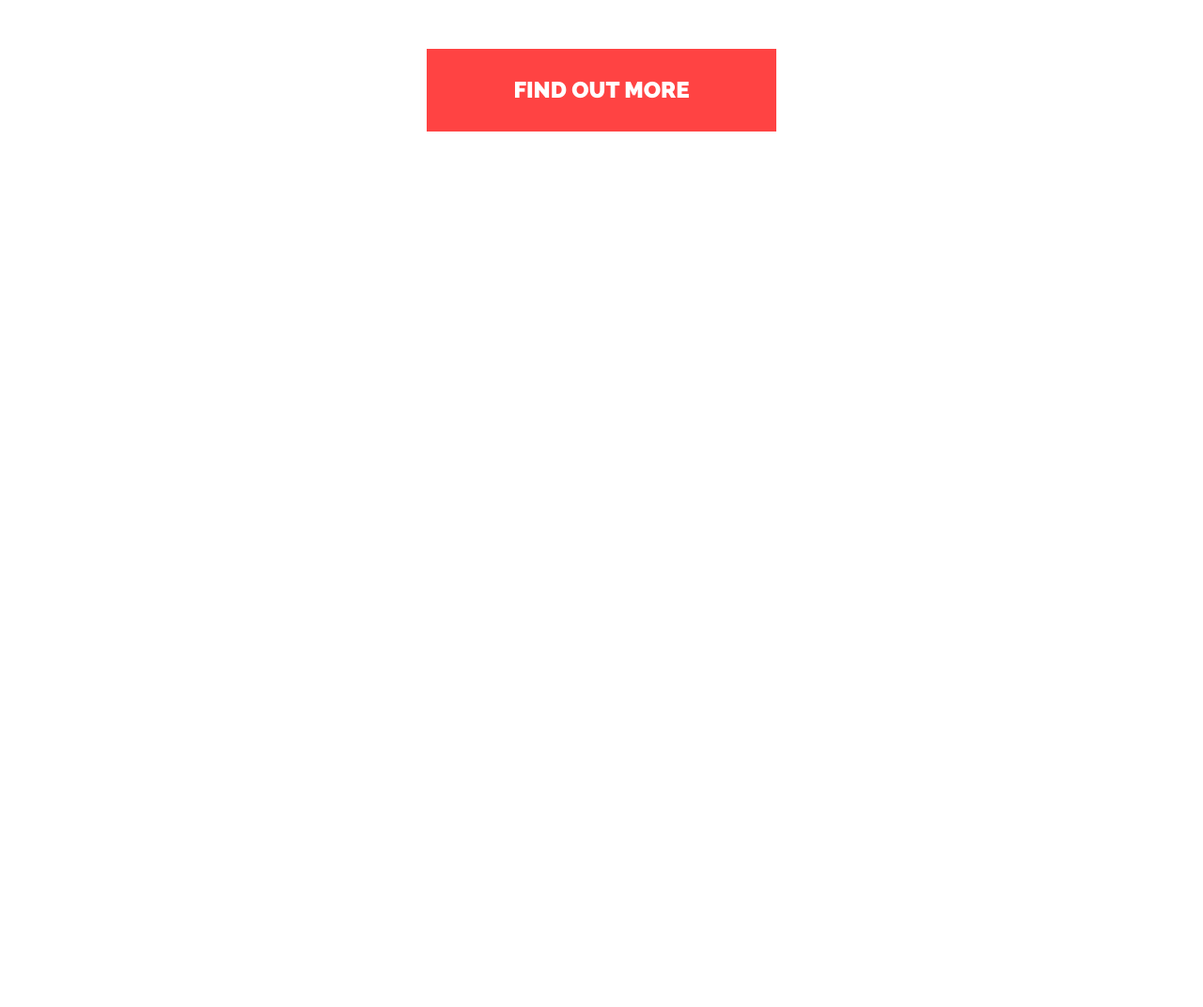
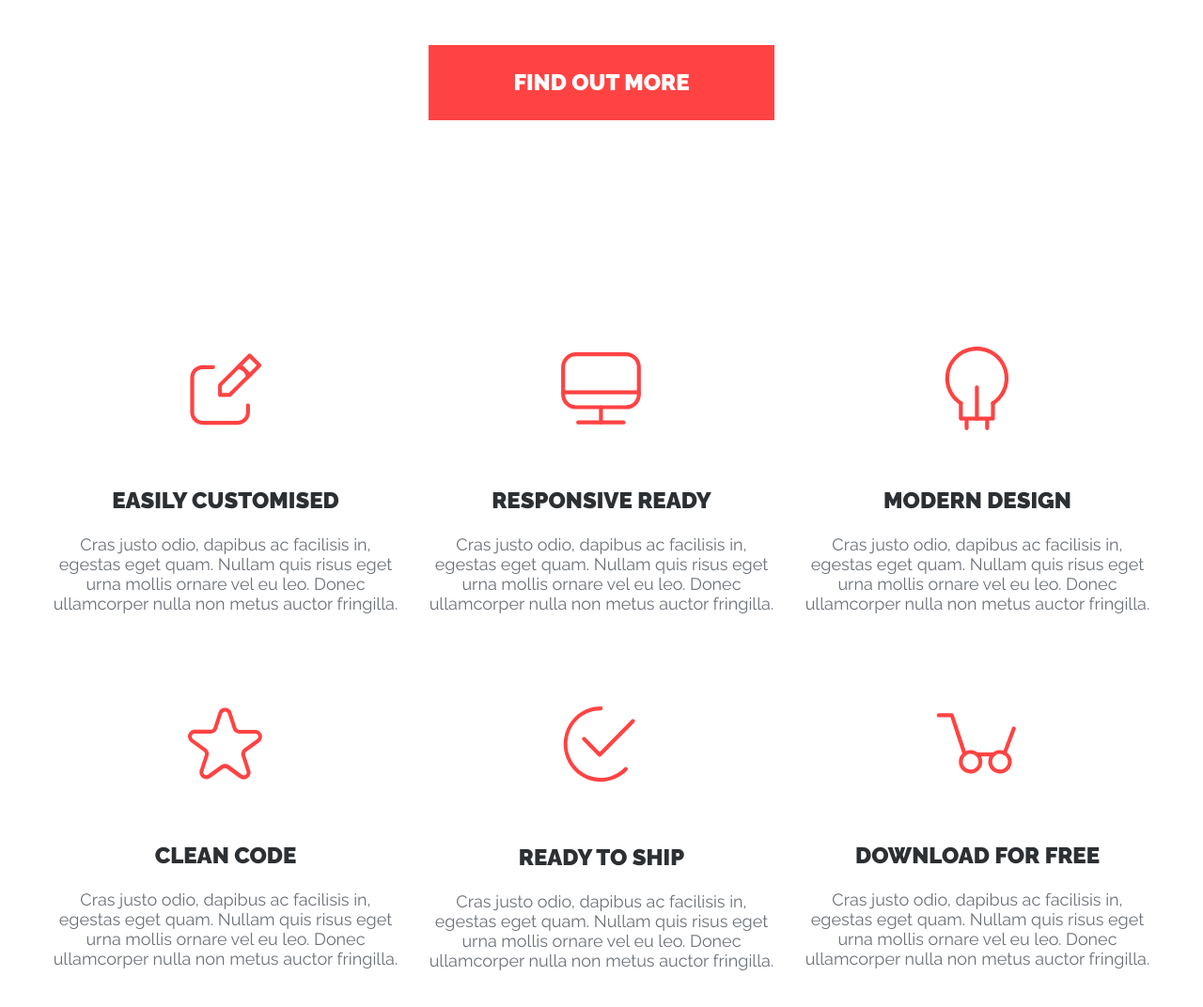
Before and after one commit to Alissse271/Project, a plain HTML site: page index.html in a window 1280 px wide. Shown: the part 500-1572 px from the top of the page at 94% size. Before the commit the page ends 800 px from the top, so only its background shows below. Drawn offline with Linux system fonts and the light colour scheme.

Commit message:
second block and corrections in first

```diff
--- a/index.html
+++ b/index.html
@@ -7,6 +7,7 @@
     <title>Document</title>
     <link href="https://fonts.googleapis.com/css2?family=Raleway:wght@400;700;900&display=swap" rel="stylesheet">
     <link rel="stylesheet" href="style.css">
+    <link rel="stylesheet" href="reset.css">
 </head>
 <body>
     <section class="first_section">
@@ -32,7 +33,67 @@
                 Lorem ipsum dolor sit amet, consectetur adipiscing elit. Praesent commodo cursus magna vel scelerisque nisl consectetur et.
             </div>
             <div class="section_first_button">
-                <a href="#">Find Out More</a>
+                <a class="first_button" href="#">Find Out More</a>
+            </div>
+        </div>
+    </section>
+    <section class="second_section">
+        <div class="container">
+            <div class="cards">
+                <div class="card">
+                    <div class="icon">
+                        <img src="images/icon1.svg" alt="icon1">
+                    </div>
+                    <p class="card_title">Easily Customised</p>
+                    <p class="card_subtitle">
+                    Cras justo odio, dapibus ac facilisis in, egestas eget quam. Nullam quis risus eget urna mollis ornare vel eu leo. Donec ullamcorper nulla non metus auctor fringilla.
+                    </p>
+                </div>
+                <div class="card">
+                    <div class="icon">
+                        <img src="images/icon2.svg" alt="icon2">
+                    </div>
+                    <p class="card_title">Responsive REady</p>
+                    <p class="card_subtitle">
+                    Cras justo odio, dapibus ac facilisis in, egestas eget quam. Nullam quis risus eget urna mollis ornare vel eu leo. Donec ullamcorper nulla non metus auctor fringilla.
+                    </p>
+                </div>
+                <div class="card">
+                    <div class="icon">
+                        <img src="images/icon3.svg" alt="icon3">
+                    </div>
+                    <p class="card_title">Modern Design</p>
+                    <p class="card_subtitle">
+                    Cras justo odio, dapibus ac facilisis in, egestas eget quam. Nullam quis risus eget urna mollis ornare vel eu leo. Donec ullamcorper nulla non metus auctor fringilla.
+                    </p>
+                </div>
+                <div class="card">
+                    <div class="icon">
+                        <img src="images/icon4.svg" alt="icon4">
+                    </div>
+                    <p class="card_title">Clean Code</p>
+                    <p class="card_subtitle">
+                    Cras justo odio, dapibus ac facilisis in, egestas eget quam. Nullam quis risus eget urna mollis ornare vel eu leo. Donec ullamcorper nulla non metus auctor fringilla.
+                    </p>
+                </div>
+                <div class="card">
+                    <div class="icon">
+                        <img src="images/icon5.svg" alt="icon5">
+                    </div>
+                    <p class="card_title">Ready to Ship</p>
+                    <p class="card_subtitle">
+                    Cras justo odio, dapibus ac facilisis in, egestas eget quam. Nullam quis risus eget urna mollis ornare vel eu leo. Donec ullamcorper nulla non metus auctor fringilla.
+                    </p>
+                </div>
+                <div class="card">
+                    <div class="icon">
+                        <img src="images/icon6.svg" alt="icon6">
+                    </div>
+                    <p class="card_title">Download for Free</p>
+                    <p class="card_subtitle">
+                    Cras justo odio, dapibus ac facilisis in, egestas eget quam. Nullam quis risus eget urna mollis ornare vel eu leo. Donec ullamcorper nulla non metus auctor fringilla.
+                    </p>
+                </div>
             </div>
         </div>
     </section>
--- a/style.css
+++ b/style.css
@@ -1,3 +1,4 @@
+
 body {
     font-family: 'Raleway', sans-serif;
 }
@@ -43,8 +44,7 @@ body {
     align-items: center;
     justify-content: center;
     width: 134px;
-    height: 28px;
-    padding: 36px 0 33px;
+    padding: 42.5px 0 39.5px;
     border-bottom: 3px solid transparent;
     font-weight: 700;
     font-size: 13px;
@@ -81,7 +81,7 @@ body {
 }
 
 .first_section_subtitle {
-    margin-top: 31px;
+    margin: 31px 0 80px;
     text-align: center;
     font-weight: 400;
     font-size: 24px;
@@ -93,20 +93,19 @@ body {
     display: flex;
     justify-content: center;
     align-items: center;
-    padding: 80px 0 120px;
-    height: 80px;
 }
 
-.section_first_button a {
+.first_button {
+    display: inline-block;
+    margin-bottom: 120px;
+    height: 80px;
+    padding: 0 90px;
     background: #FF4343;
-    max-width: 370px;
     font-weight: 900;
     font-size: 24px;
-    line-height: 28px;
+    line-height: 80px;
     text-transform: uppercase;
     color: #FFF;
-    text-decoration: none;
-    padding: 30px 92px;
 }
 
 .section_first_button a:hover {
@@ -117,3 +116,51 @@ body {
     background: #FF4343;
     box-shadow: 4px 4px 30px #FF4343;
 }
+
+/* Second section */
+
+.cards {
+    display: flex;
+    flex-wrap: wrap;
+    justify-content: center;
+    margin: 116px 0;
+}
+
+.card {
+    display: flex;
+    flex-direction: column;
+    align-items: center;
+    width: 370px;
+    margin-right: 30px;
+}
+
+.card:nth-child(3n) {
+    margin-right: 0;
+}
+
+.card:nth-child(n+4) {
+    margin-top: 89px;
+}
+
+.icon img {
+    padding-bottom: 29px;
+}
+
+.card_title {
+    font-family: 'Raleway';
+    font-weight: 900;
+    font-size: 24px;
+    line-height: 72px;
+    text-transform: uppercase;
+    color: #2D3033;
+    overflow: auto;
+}
+
+.card_subtitle {
+    font-family: 'Raleway';
+    font-size: 18px;
+    line-height: 21px;
+    color: #6C7279;
+    text-align: center;
+    overflow: auto;
+}
```
Also changed, not shown: images/icon1.svg (added), images/icon2.svg (added), images/icon3.svg (added), images/icon4.svg (added), images/icon5.svg (added), images/icon6.svg (added), images/layout.png (deleted), images/work_1.jpg (added), images/work_2.jpg (added), images/work_3.jpg (added), images/work_4.jpg (added), images/work_5.jpg (added), images/work_6.jpg (added), images/work_7.jpg (added), 1 more files, 1 other file.
